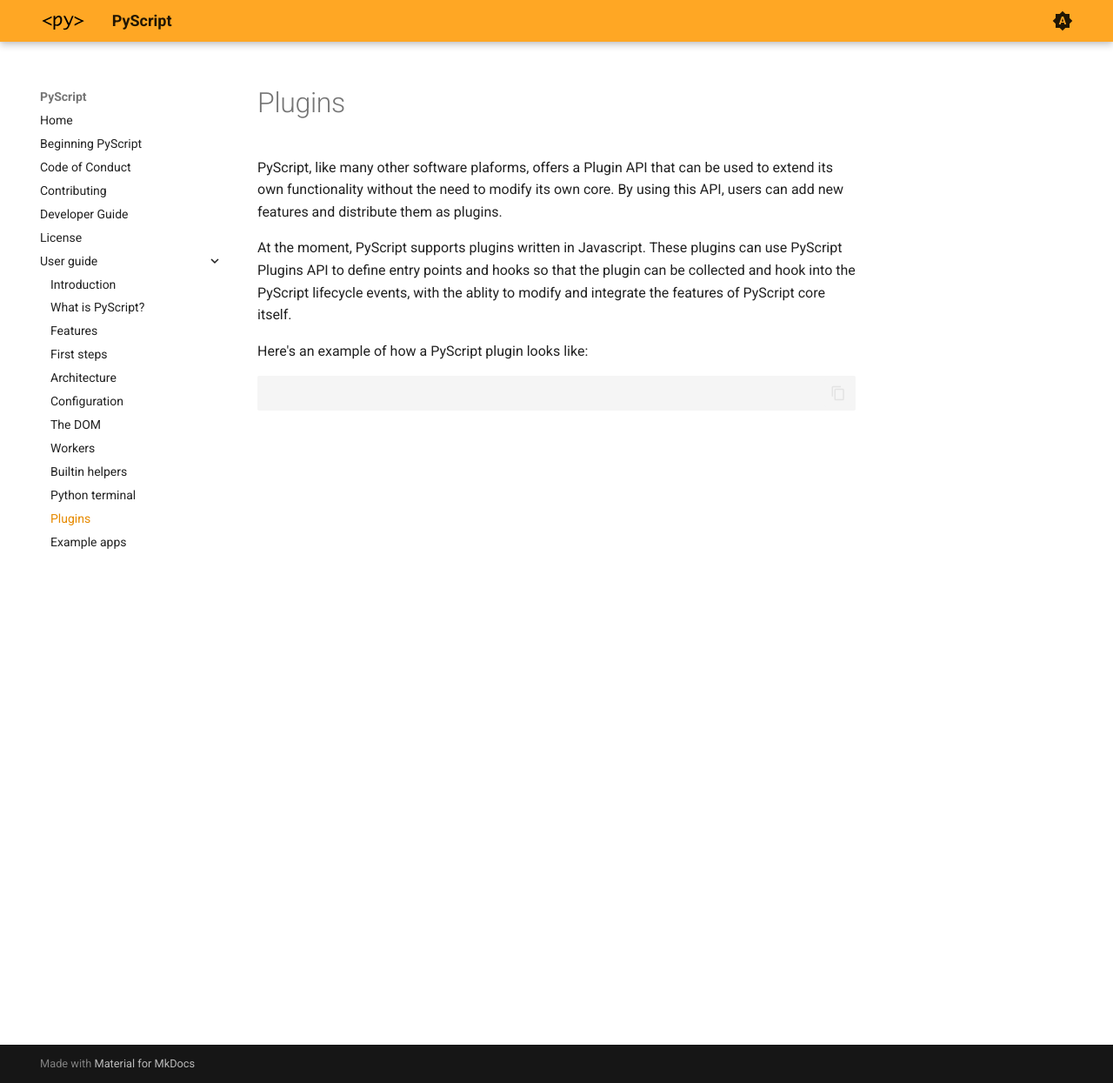
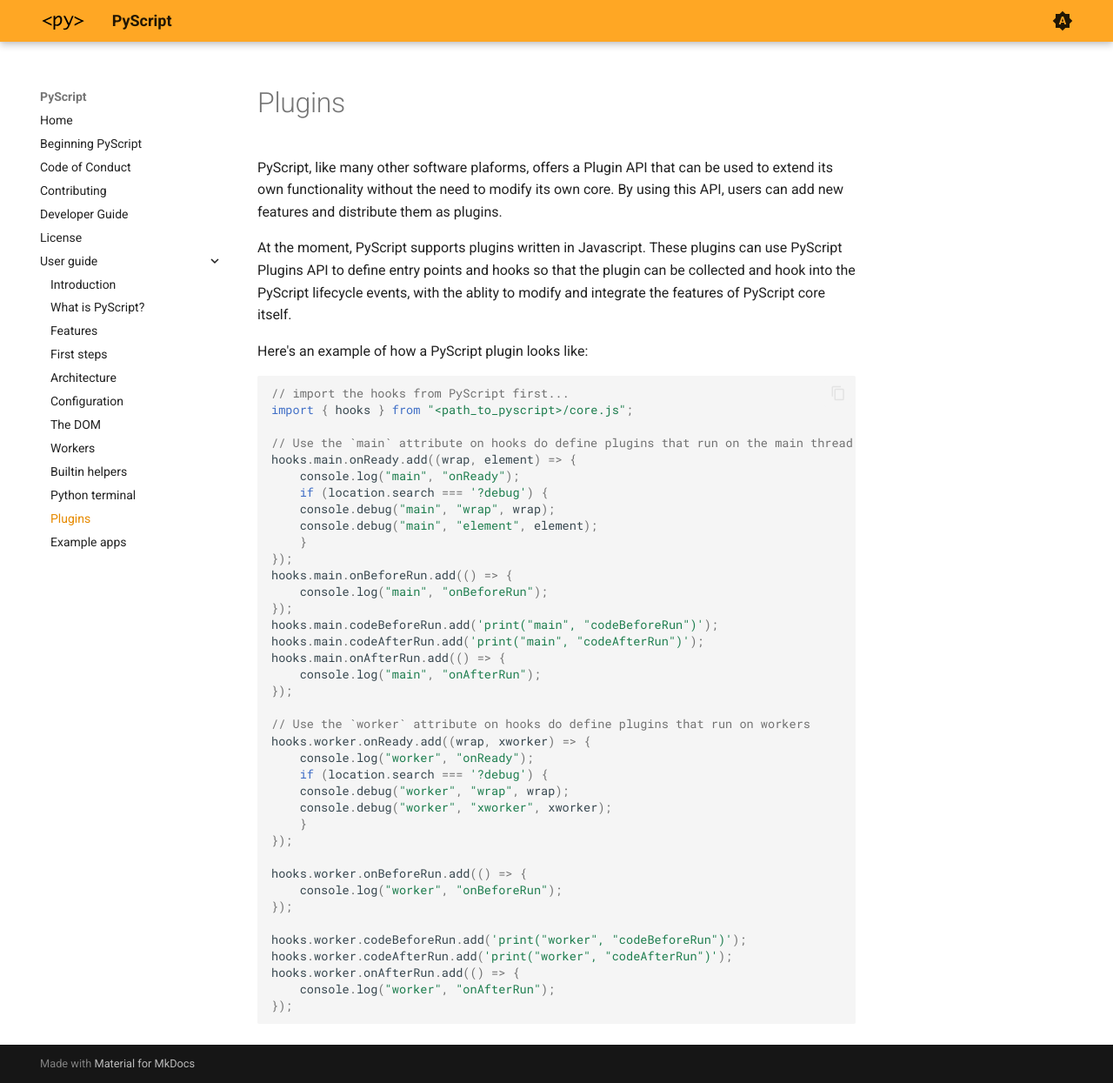
Before and after one commit to pyscript/docs, an MkDocs documentation site: the page built from docs/user-guide/plugins.md, in a window 1280 px wide and 1245 px high. Shown: the whole window at 87% size. Built offline with MkDocs 1.6.1 and Material for MkDocs 9.7.7, drawn with Linux system fonts in a browser that asks for light colours; the version menu is left out.

Commit message:
add plugin example

````diff
--- a/docs/user-guide/plugins.md
+++ b/docs/user-guide/plugins.md
@@ -12,5 +12,42 @@ core itself.
 Here's an example of how a PyScript plugin looks like:
 
 ```js
+// import the hooks from PyScript first...
+import { hooks } from "<path_to_pyscript>/core.js";
 
+// Use the `main` attribute on hooks do define plugins that run on the main thread
+hooks.main.onReady.add((wrap, element) => {
+    console.log("main", "onReady");
+    if (location.search === '?debug') {
+    console.debug("main", "wrap", wrap);
+    console.debug("main", "element", element);
+    }
+});
+hooks.main.onBeforeRun.add(() => {
+    console.log("main", "onBeforeRun");
+});
+hooks.main.codeBeforeRun.add('print("main", "codeBeforeRun")');
+hooks.main.codeAfterRun.add('print("main", "codeAfterRun")');
+hooks.main.onAfterRun.add(() => {
+    console.log("main", "onAfterRun");
+});
+
+// Use the `worker` attribute on hooks do define plugins that run on workers
+hooks.worker.onReady.add((wrap, xworker) => {
+    console.log("worker", "onReady");
+    if (location.search === '?debug') {
+    console.debug("worker", "wrap", wrap);
+    console.debug("worker", "xworker", xworker);
+    }
+});
+
+hooks.worker.onBeforeRun.add(() => {
+    console.log("worker", "onBeforeRun");
+});
+
+hooks.worker.codeBeforeRun.add('print("worker", "codeBeforeRun")');
+hooks.worker.codeAfterRun.add('print("worker", "codeAfterRun")');
+hooks.worker.onAfterRun.add(() => {
+    console.log("worker", "onAfterRun");
+});
 ```
````
